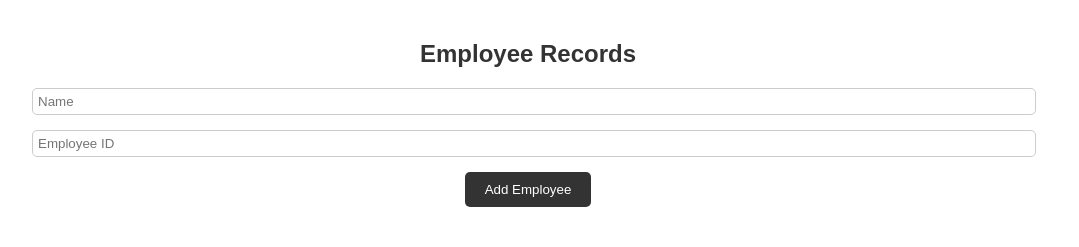
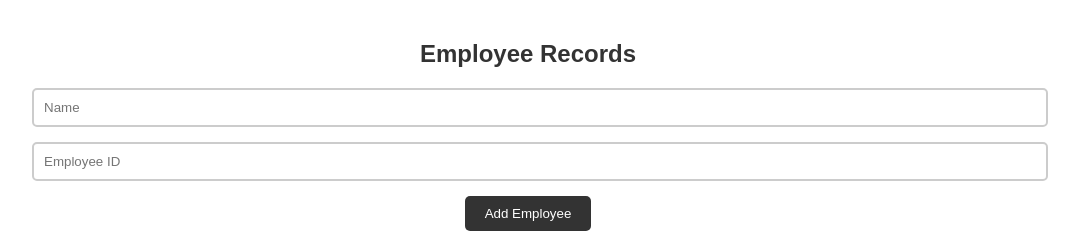
Before and after one commit to YashSonawane31/EmployeeDatabase, a Flask app: page / in a window 1280 px wide. Shown: the part 100-347 px from the top of the page, without its empty margins (112-1191 px from the left). Run offline with Flask 3, Linux system fonts and the light colour scheme; data that the repository does not hold is empty; some libraries are stand-ins or nearby versions.

Commit message:
Update web

```diff
--- a/templates/edit.html
+++ b/templates/edit.html
@@ -33,7 +33,7 @@
             width: 45%;
             padding: 10px;
             margin-bottom: 5px;
-            border: 1px solid #ccc;
+            border: 2px solid #ccc;
             border-radius: 5px;
             text-align: center;
         }
--- a/templates/index.html
+++ b/templates/index.html
@@ -53,9 +53,9 @@
             background-color: #fff;
             color: #333;
             width: 100%;
-            padding: 5px;
+            padding: 10px;
             margin-bottom: 5px;
-            border: 1px solid #ccc;
+            border: 2px solid #ccc;
             border-radius: 5px;
         }
         .add-employee-button {
```
